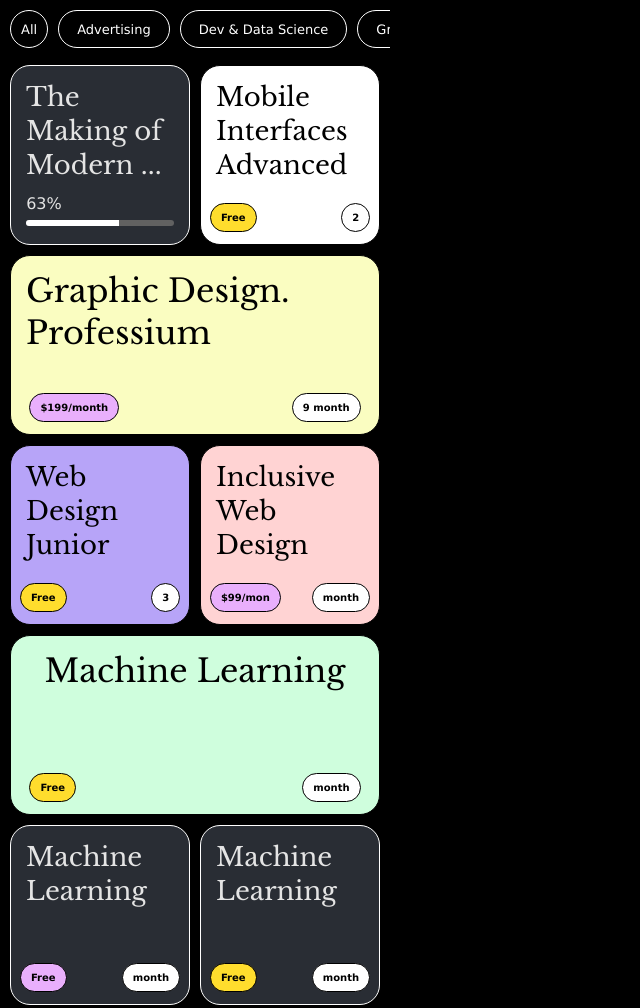
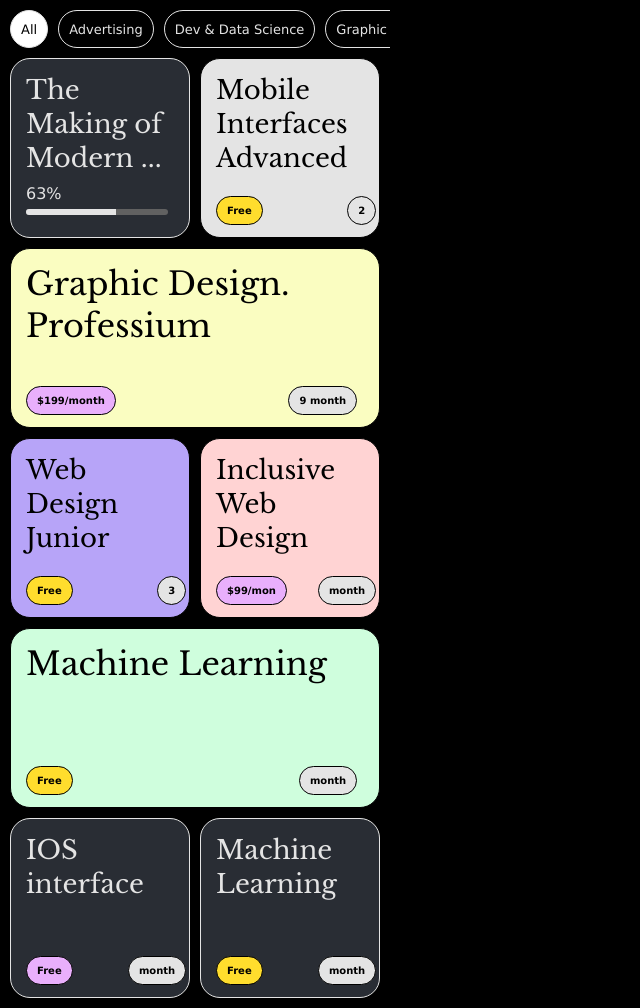
Before and after one commit to kse-seong-eun/Education-App, a website built with Vite: page index.html in a window 1280 px wide. Shown: the whole page, without its empty margins (0-640 px from the left). Built offline with nearby package versions, Linux system fonts and the light colour scheme.

Commit message:
:art:style : CSSreset 파일 추가밋 BEM네이밍 수정 코드 리펙토링

```diff
--- a/index.html
+++ b/index.html
@@ -11,70 +11,72 @@
     <title>📚 Education App</title>
   </head>
   <body>
-    <div class="backGround">
-      <header class="menu">
-        <span class="menu__button">All</span>
-        <span class="menu__button">Advertising</span>
-        <span class="menu__button">Dev & Data Science</span>
-        <span class="menu__button">Graphic & Design</span>
-        <span class="menu__button">Web Design</span>
+    <div class="phone">
+      <header class="header">
+        <ul class="header__list">
+          <li class="header__list--item"><h2>All</h2></li>
+          <li class="header__list--item"><h2>Advertising</h2></li>
+          <li class="header__list--item"><h2>Dev & Data Science</h2></li>
+          <li class="header__list--item"><h2>Graphic & Design</h2></li>
+          <li class="header__list--item"><h2>Web Design</h2></li>
+        </ul>
       </header>
-      <div class="article">
-        <div class="article__box">
+      <div class="articles">
+        <div class="article">
           The Making of Modern ...
-          <div class="article__box--bottomBar">
-            <p class="article__box--num">63%</p>
-            <span class="article__box--charge"></span>
-            <div class="article__box--bar"></div>
+          <div class="article__footer">
+            <p class="article__num">63%</p>
+            <div class="article__charge"></div>
+            <div class="article__bar"></div>
           </div>
         </div>
-        <div class="article__box">
+        <div class="article">
           Mobile Interfaces Advanced
-          <div class="article__box--bottom">
-            <span class="article__box--info">Free</span>
-            <span class="article__box--info">2</span>
+          <div class="article__footer">
+            <span class="article__info">Free</span>
+            <span class="article__info">2</span>
           </div>
         </div>
-        <div class="article__box">
+        <div class="article">
           Graphic Design. Professium
-          <div class="article__box--bottom">
-            <span class="article__box--info">$199/month</span>
-            <span class="article__box--info">9 month</span>
+          <div class="article__footer">
+            <span class="article__info">$199/month</span>
+            <span class="article__info">9 month</span>
           </div>
         </div>
-        <div class="article__box">
+        <div class="article">
           Web Design Junior
-          <div class="article__box--bottom">
-            <span class="article__box--info">Free</span>
-            <span class="article__box--info">3</span>
+          <div class="article__footer">
+            <span class="article__info">Free</span>
+            <span class="article__info">3</span>
           </div>
         </div>
-        <div class="article__box">
+        <div class="article">
           Inclusive Web Design
-          <div class="article__box--bottom">
-            <span class="article__box--info">$99/mon</span>
-            <span class="article__box--info">month</span>
+          <div class="article__footer">
+            <span class="article__info">$99/mon</span>
+            <span class="article__info">month</span>
           </div>
         </div>
-        <div class="article__box">
+        <div class="article">
           Machine Learning
-          <div class="article__box--bottom">
-            <span class="article__box--info">Free</span>
-            <span class="article__box--info">month</span>
+          <div class="article__footer">
+            <span class="article__info">Free</span>
+            <span class="article__info">month</span>
           </div>
         </div>
-        <div class="article__box">
-          Machine Learning
-          <div class="article__box--bottom">
-            <span class="article__box--info">Free</span>
-            <span class="article__box--info">month</span>
+        <div class="article">
+          IOS interface
+          <div class="article__footer">
+            <span class="article__info">Free</span>
+            <span class="article__info">month</span>
           </div>
         </div>
-        <div class="article__box">
+        <div class="article">
           Machine Learning
-          <div class="article__box--bottom">
-            <span class="article__box--info">Free</span>
-            <span class="article__box--info">month</span>
+          <div class="article__footer">
+            <span class="article__info">Free</span>
+            <span class="article__info">month</span>
           </div>
         </div>
       </div>
--- /dev/null
+++ b/styles/reset.scss
@@ -0,0 +1,134 @@
+/* http://meyerweb.com/eric/tools/css/reset/
+   v2.0 | 20110126
+   License: none (public domain)
+*/
+
+html,
+body,
+div,
+span,
+applet,
+object,
+iframe,
+h1,
+h2,
+h3,
+h4,
+h5,
+h6,
+p,
+blockquote,
+pre,
+a,
+abbr,
+acronym,
+address,
+big,
+cite,
+code,
+del,
+dfn,
+em,
+img,
+ins,
+kbd,
+q,
+s,
+samp,
+small,
+strike,
+strong,
+sub,
+sup,
+tt,
+var,
+b,
+u,
+i,
+center,
+dl,
+dt,
+dd,
+ol,
+ul,
+li,
+fieldset,
+form,
+label,
+legend,
+table,
+caption,
+tbody,
+tfoot,
+thead,
+tr,
+th,
+td,
+article,
+aside,
+canvas,
+details,
+embed,
+figure,
+figcaption,
+footer,
+header,
+hgroup,
+menu,
+nav,
+output,
+ruby,
+section,
+summary,
+time,
+mark,
+audio,
+video {
+  margin: 0;
+  padding: 0;
+  border: 0;
+  font-size: 100%;
+  font: inherit;
+  vertical-align: baseline;
+}
+/* HTML5 display-role reset for older browsers */
+article,
+aside,
+details,
+figcaption,
+figure,
+footer,
+header,
+hgroup,
+menu,
+nav,
+section {
+  display: block;
+}
+body {
+  line-height: 1;
+}
+ol,
+ul {
+  list-style: none;
+}
+blockquote,
+q {
+  quotes: none;
+}
+blockquote:before,
+blockquote:after,
+q:before,
+q:after {
+  content: "";
+  content: none;
+}
+table {
+  border-collapse: collapse;
+  border-spacing: 0;
+}
+
+
+html, body {
+    font-family: Verdana, Geneva, Tahoma, sans-serif;
+}
--- a/styles/style.scss
+++ b/styles/style.scss
@@ -1,5 +1,6 @@
+@import "./reset.scss";
+
 :root {
-  font-family: Verdana, Geneva, Tahoma, sans-serif;
   font-weight: 400;
   font-synthesis: none;
   text-rendering: optimizeLegibility;
@@ -7,15 +8,14 @@
   -moz-osx-font-smoothing: grayscale;
 }
 
-@mixin menuBtn($bgColor, $borderColor, $fontColor) {
-  display: inline-flex;
+@mixin headerListItems($borderColor, $fontColor) {
+  display: flex;
   align-items: center;
   justify-content: center;
   height: 26px;
   flex: 1 0 auto;
   // flex-grow, flex-shrink, flex-basis
-  padding: 5px 18px;
-  background-color: $bgColor;
+  padding: 5px 10px;
   border: 0.5px solid $borderColor;
   border-radius: 20px;
   overflow: hidden;
@@ -24,164 +24,159 @@
   color: $fontColor;
   @content;
 }
-@mixin articleBox($bgColor, $borderColor, $fontColor) {
+@mixin articleStyle($bgColor, $borderColor, $fontColor) {
   position: relative;
   box-sizing: border-box;
-  border-radius: 20px;
   height: 180px;
   padding: 15px;
-  display: flex;
-  justify-content: center;
   background-color: $bgColor;
   border: 0.7px solid $borderColor;
-  font-size: 26px;
-  font-family: "Libre Baskerville", serif;
-  line-height: 1.3;
+  border-radius: 20px;
   color: $fontColor;
+
   @content;
 }
-@mixin articleBoxInfo($bgColor, $borderColor, $fontColor) {
+@mixin articleFooter($bgColor, $borderColor, $fontColor) {
   padding: 7px 10px;
   border-radius: 20px;
   border: 1px solid $borderColor;
   background-color: $bgColor;
-  font-family: Verdana, Geneva, Tahoma, sans-serif;
+  color: $fontColor;
   font-weight: 600;
   font-size: 10px;
-  color: $fontColor;
+  font-family: Verdana, Geneva, Tahoma, sans-serif;
   @content;
 }
 
 body {
-  padding: 0px;
-  margin: 0;
   background-color: #000000;
-  &::-webkit-scrollbar {
-    display: none;
-  }
+  display: flex;
+  align-items: center;
+  justify-content: cetner;
 }
 
-.backGround {
+.phone {
   position: relative;
   width: 390px;
   height: 135vh;
-  // margin-left: 25vw;
   background-color: #000000;
-  .menu {
+  .header {
     position: sticky;
     top: 0;
     left: 0;
     z-index: 1;
-    display: flex;
-    gap: 10px;
-    padding: 10px;
     overflow-x: scroll;
-    background-color: #000000;
     &::-webkit-scrollbar {
       display: none;
     }
-    .menu__button {
-      @include menuBtn(#000000, #ffffff, #ffffff);
-      &:first-of-type {
-        padding: 0 10px;
-        height: auto;
+    .header__list {
+      padding: 10px;
+      width: max-content;
+      display: flex;
+      gap: 10px;
+      background-color: #000000;
+      .header__list--item {
+        @include headerListItems(#e4e4e4, #e4e4e4);
+        &:first-of-type {
+          height: auto;
+          background-color: white;
+          color: black;
+        }
         &:hover {
-          @include menuBtn(#ffffff, #000000, #000000);
-          padding: 0 10px;
-          height: auto;
+          @include headerListItems(#000000, #000000);
+          background-color: white;
+          color: black;
         }
-      }
-      &:hover {
-        @include menuBtn(#ffffff, #000000, #000000);
       }
     }
   }
-  .article {
-    position: absolute;
-    top: 65px;
+  .articles {
+    position: relative;
     width: 100%;
     display: grid;
-    row-gap: 10px;
-    column-gap: 10px;
+    gap: 10px;
     grid-template-columns: repeat(2, 180px);
     grid-auto-flow: row;
     justify-content: center;
-    &::-webkit-scrollbar {
-      display: none;
-    }
-    .article__box {
-      @include articleBox(#292d34, #ffffff, #e4e4e4);
+    font-size: 26px;
+    font-family: "Libre Baskerville", serif;
+    line-height: 1.3;
+    .article {
+      @include articleStyle(#292d34, #e4e4e4, #e4e4e4);
       transition: filter 0.3s ease;
+      .article__footer {
+        position: absolute;
+        bottom: 12px;
+        width: 90%;
+        display: flex;
+        justify-content: space-between;
+        align-items: center;
+        font-size: 16px;
+        font-family: Verdana, Geneva, Tahoma, sans-serif;
+        .article__info {
+          @include articleFooter(#e4e4e4, #000000, #000000);
+        }
+      }
+      &:first-child {
+        .article__footer {
+          bottom: 22px;
+          width: 80%;
+          justify-content: start;
+          .article__num {
+            position: absolute;
+            bottom: 10px;
+            z-index: 1;
+            bottom: 10px;
+          }
+          .article__bar {
+            height: 6px;
+            width: 100%;
+            border-radius: 5px;
+            background-color: #616161;
+          }
+          .article__charge {
+            position: absolute;
+            z-index: 1;
+            height: 6px;
+            width: 63%;
+            border-radius: 5px 0 0 5px;
+            background-color: #e4e4e4;
+          }
+        }
+      }
       &:nth-child(2) {
-        @include articleBox(#ffffff, #000000, #000000);
+        @include articleStyle(#e4e4e4, #000000, #000000);
       }
       &:nth-child(3) {
-        @include articleBox(#fafdc1, #000000, #000000);
-        grid-column: span 2;
-        font-size: 32px;
+        @include articleStyle(#fafdc1, #000000, #000000);
       }
       &:nth-child(4) {
-        @include articleBox(#b7a4f8, #000000, #000000);
+        @include articleStyle(#b7a4f8, #000000, #000000);
       }
       &:nth-child(5) {
-        @include articleBox(#ffd3d3, #000000, #000000);
+        @include articleStyle(#ffd3d3, #000000, #000000);
       }
       &:nth-child(6) {
-        @include articleBox(#cffedd, #000000, #000000);
+        @include articleStyle(#cffedd, #000000, #000000);
+      }
+      &:nth-child(3n) {
         grid-column: span 2;
         font-size: 32px;
       }
       &:nth-child(even) {
-        .article__box--info:first-child {
-          @include articleBoxInfo(#ffdd2d, #000000, #000000);
+        .article__info:first-child {
+          @include articleFooter(#ffdd2d, #000000, #000000);
         }
       }
       &:nth-child(odd) {
-        .article__box--info:first-child {
-          @include articleBoxInfo(#e9affc, #000000, #000000);
+        .article__info:first-child {
+          @include articleFooter(#e9affc, #000000, #000000);
         }
       }
       &:hover {
         filter: brightness(1.2) contrast(150%);
         box-shadow: 0 0 10px #e4e4e467;
       }
-      .article__box--bottomBar {
-        position: absolute;
-        bottom: 18px;
-        width: 83%;
-        display: flex;
-        flex-direction: column;
-        justify-content: space-between;
-        font-size: 16px;
-        line-height: 0.01;
-        font-family: Verdana, Geneva, Tahoma, sans-serif;
-        .article__box--charge {
-          position: absolute;
-          z-index: 1;
-          top: 32px;
-          height: 6px;
-          width: 63%;
-          border-radius: 5px 0 0 5px;
-          background-color: #ffffff;
-        }
-        .article__box--bar {
-          height: 6px;
-          width: 100%;
-          border-radius: 5px;
-          background-color: #616161;
-        }
-      }
-      .article__box--bottom {
-        position: absolute;
-        bottom: 12px;
-        width: 90%;
-        display: flex;
-        justify-content: space-between;
-        align-items: center;
-        .article__box--info {
-          @include articleBoxInfo(#ffffff, #000000, #000000);
-        }
-      }
     }
   }
 }
```
